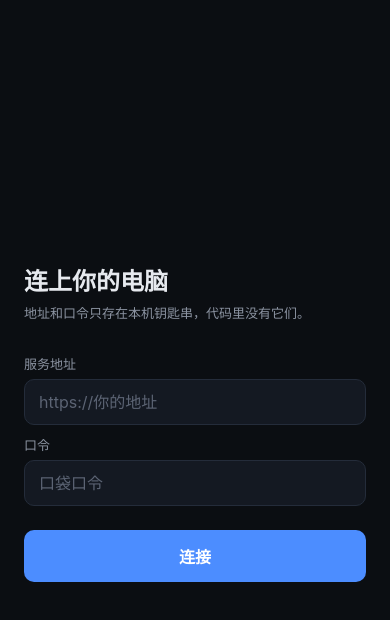
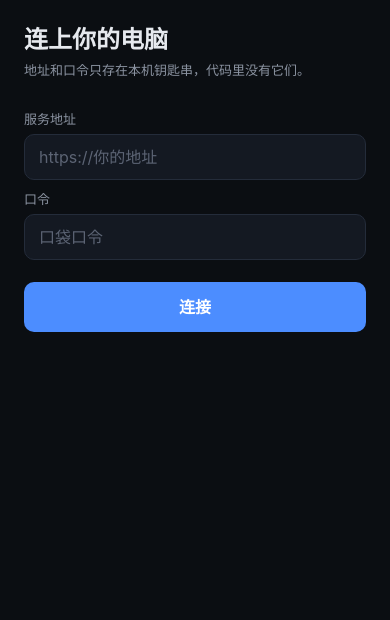
Before and after one commit to xiaoxiaoma-1/ds-bot-app, a React Native app: screen / in a window 390 px wide. Shown: the top 620 px of the page. Built offline with nearby package versions, Linux system fonts and the light colour scheme.

Commit message:
fix: 会话页/设置页安全区 + 字号锁定 + 分步错误提示

```diff
--- a/src/screens/ChatScreen.js
+++ b/src/screens/ChatScreen.js
@@ -10,22 +10,24 @@ import {
   TextInput,
   View,
 } from 'react-native';
+import { useSafeAreaInsets } from 'react-native-safe-area-context';
 import { C } from '../theme';
 import { chat, openFeed, send } from '../api';
 
 // 功能二 + 三：会话历史 + 发消息 + 流式回复。
 // 历史：GET /api/dsbot/chat?bot=<id>，一次给全部（代理层还没透出 cursor，翻页先禁用）。
 // 发送：POST /api/dsbot/send {bot, text}。
-// 流式：优先 SSE GET /api/bot/feed（'stream' 事件）；该路由不存在时自动降级为轮询。
+// 流式：优先 SSE GET /api/bot/feed（'stream' 事件）；该路由不存在时自动降级轮询。
 
 const POLL_MS = 1500;
 const POLL_MAX = 30;
 
 export default function ChatScreen({ bot, onBack }) {
+  const insets = useSafeAreaInsets();
   const [items, setItems] = useState([]);
   const [draft, setDraft] = useState('');
   const [loading, setLoading] = useState(true);
-  const [err, setErr] = useState('');
+  const [err, setErr] = useState(null);
   const [live, setLive] = useState('');
   const [mode, setMode] = useState('');
   const stopFeed = useRef(null);
@@ -44,9 +46,9 @@ export default function ChatScreen({ bot, onBack }) {
       const msgs = await chat(bot.id);
       setItems(msgs);
       lastCount.current = msgs.length;
-      setErr('');
+      setErr(null);
     } catch (e) {
-      setErr(e.message || '读不到对话');
+      setErr({ step: e.step || 'chat', message: e.message || '读不到对话' });
     } finally {
       setLoading(false);
     }
@@ -87,14 +89,14 @@ export default function ChatScreen({ bot, onBack }) {
     const text = draft.trim();
     if (!text) return;
     setDraft('');
-    setErr('');
+    setErr(null);
     const before = items;
     setItems([...before, { who: '我', text, local: true }]);
     setLive(' ');
     try {
       await send(bot.id, text);
     } catch (e) {
-      setErr(e.message || '发送失败');
+      setErr({ step: e.step || 'send', message: e.message || '发送失败' });
       setLive('');
       setItems(before);
       return;
@@ -126,15 +128,7 @@ export default function ChatScreen({ bot, onBack }) {
     });
   }
 
-  if (loading) {
-    return (
-      <View style={s.center}>
-        <ActivityIndicator color={C.accent} />
-      </View>
-    );
-  }
-
-  const view = [...items].reverse();
+  const stepLabel = { chat: '读会话失败', send: '发送失败', auth: '认证失败', feed: '流式断开' };
 
   return (
     <KeyboardAvoidingView
@@ -142,49 +136,84 @@ export default function ChatScreen({ bot, onBack }) {
       behavior={Platform.OS === 'ios' ? 'padding' : undefined}
       keyboardVerticalOffset={0}
     >
-      <View style={s.head}>
+      <View style={[s.head, { paddingTop: insets.top + 8 }]}>
         <Pressable onPress={onBack} hitSlop={12}>
-          <Text style={s.back}>‹ 返回</Text>
+          <Text style={s.back} allowFontScaling={false}>
+            ‹ 返回
+          </Text>
         </Pressable>
-        <Text style={s.title} numberOfLines={1}>
+        <Text style={s.title} numberOfLines={1} allowFontScaling={false}>
           {bot.name}
         </Text>
-        <Text style={s.mode}>{mode === 'sse' ? '流式' : mode === 'poll' ? '轮询' : ''}</Text>
+        <Text style={s.mode} allowFontScaling={false}>
+          {mode === 'sse' ? '流式' : mode === 'poll' ? '轮询' : ''}
+        </Text>
       </View>
 
-      {err ? <Text style={s.err}>{err}</Text> : null}
+      {err ? (
+        <View style={s.errBox}>
+          <Text style={s.errTitle} allowFontScaling={false}>
+            {stepLabel[err.step] || '出错了'}
+          </Text>
+          <Text style={s.errMsg} allowFontScaling={false}>
+            {err.message}
+          </Text>
+        </View>
+      ) : null}
 
+      {loading ? (
+        <View style={s.center}>
+          <ActivityIndicator color={C.accent} />
+          <Text style={s.centerText} allowFontScaling={false}>
+            正在读会话
+          </Text>
+        </View>
+      ) : (
         <FlatList
-        data={view}
+          data={[...items].reverse()}
           inverted
           keyExtractor={(it, i) => String(it.at || '') + i}
           contentContainerStyle={{ paddingVertical: 10 }}
           ListHeaderComponent={
-          <Pressable disabled style={s.older}>
-            <Text style={s.olderText}>更早的历史：代理层补上 cursor 后开放</Text>
-          </Pressable>
+            <View style={s.older}>
+              <Text style={s.olderText} allowFontScaling={false}>
+                更早的历史：代理层补上 cursor 后开放
+              </Text>
+            </View>
+          }
+          ListEmptyComponent={
+            <View style={s.center}>
+              <Text style={s.centerText} allowFontScaling={false}>
+                这个会话还没有消息
+              </Text>
+            </View>
           }
           renderItem={({ item }) => {
             const mine = item.who === '我';
             return (
               <View style={[s.bubbleRow, mine ? s.right : s.left]}>
                 <View style={[s.bubble, mine ? s.bubbleMine : s.bubbleTheirs]}>
-                <Text style={s.bubbleText}>{item.text}</Text>
+                  <Text style={s.bubbleText} allowFontScaling={false}>
+                    {item.text}
+                  </Text>
                 </View>
               </View>
             );
           }}
         />
+      )}
 
       {live ? (
         <View style={[s.bubbleRow, s.left]}>
           <View style={[s.bubble, s.bubbleTheirs]}>
-            <Text style={s.bubbleText}>{live}</Text>
+            <Text style={s.bubbleText} allowFontScaling={false}>
+              {live}
+            </Text>
           </View>
         </View>
       ) : null}
 
-      <View style={s.composer}>
+      <View style={[s.composer, { paddingBottom: Math.max(insets.bottom, 10) }]}>
         <TextInput
           style={s.input}
           value={draft}
@@ -194,7 +223,9 @@ export default function ChatScreen({ bot, onBack }) {
           multiline
         />
         <Pressable style={s.sendBtn} onPress={onSend} disabled={!draft.trim()}>
-          <Text style={s.sendText}>发送</Text>
+          <Text style={s.sendText} allowFontScaling={false}>
+            发送
+          </Text>
         </Pressable>
       </View>
     </KeyboardAvoidingView>
@@ -203,23 +234,33 @@ export default function ChatScreen({ bot, onBack }) {
 
 const s = StyleSheet.create({
   root: { flex: 1, backgroundColor: C.bg },
-  center: { flex: 1, backgroundColor: C.bg, alignItems: 'center', justifyContent: 'center' },
+  center: { alignItems: 'center', justifyContent: 'center', paddingVertical: 40, gap: 10 },
+  centerText: { color: C.ink3, fontSize: 13, lineHeight: 19, textAlign: 'center' },
   head: {
     flexDirection: 'row',
     alignItems: 'center',
     paddingHorizontal: 14,
-    paddingTop: 12,
     paddingBottom: 10,
     borderBottomColor: C.line,
     borderBottomWidth: StyleSheet.hairlineWidth,
     gap: 10,
   },
-  back: { color: C.accent, fontSize: 15 },
-  title: { color: C.ink, fontSize: 16, fontWeight: '600', flex: 1, textAlign: 'center' },
-  mode: { color: C.ink3, fontSize: 11, width: 34, textAlign: 'right' },
-  err: { color: C.bad, fontSize: 13, paddingHorizontal: 14, paddingTop: 8 },
+  back: { color: C.accent, fontSize: 15, lineHeight: 20 },
+  title: { color: C.ink, fontSize: 16, fontWeight: '600', lineHeight: 22, flex: 1, textAlign: 'center' },
+  mode: { color: C.ink3, fontSize: 11, lineHeight: 16, width: 34, textAlign: 'right' },
+  errBox: {
+    margin: 14,
+    padding: 12,
+    backgroundColor: C.card,
+    borderRadius: 10,
+    borderWidth: 1,
+    borderColor: C.line,
+    gap: 4,
+  },
+  errTitle: { color: C.bad, fontSize: 13, fontWeight: '700', lineHeight: 18 },
+  errMsg: { color: C.ink, fontSize: 13, lineHeight: 19 },
   older: { alignItems: 'center', paddingVertical: 12 },
-  olderText: { color: C.ink3, fontSize: 11 },
+  olderText: { color: C.ink3, fontSize: 11, lineHeight: 16 },
   bubbleRow: { paddingHorizontal: 14, marginVertical: 4 },
   left: { alignItems: 'flex-start' },
   right: { alignItems: 'flex-end' },
@@ -231,7 +272,8 @@ const s = StyleSheet.create({
     flexDirection: 'row',
     alignItems: 'flex-end',
     gap: 8,
-    padding: 10,
+    paddingHorizontal: 10,
+    paddingTop: 10,
     borderTopColor: C.line,
     borderTopWidth: StyleSheet.hairlineWidth,
   },
@@ -246,5 +288,5 @@ const s = StyleSheet.create({
     paddingVertical: 10,
   },
   sendBtn: { backgroundColor: C.accent, borderRadius: 12, paddingHorizontal: 16, paddingVertical: 11 },
-  sendText: { color: '#fff', fontSize: 15, fontWeight: '600' },
+  sendText: { color: '#fff', fontSize: 15, fontWeight: '600', lineHeight: 20 },
 });
--- a/src/screens/SetupScreen.js
+++ b/src/screens/SetupScreen.js
@@ -4,30 +4,33 @@ import {
   KeyboardAvoidingView,
   Platform,
   Pressable,
+  ScrollView,
   StyleSheet,
   Text,
   TextInput,
   View,
 } from 'react-native';
+import { useSafeAreaInsets } from 'react-native-safe-area-context';
 import { C } from '../theme';
 import { login } from '../api';
 import { setBase, setPass } from '../store';
 
 export default function SetupScreen({ onDone }) {
+  const insets = useSafeAreaInsets();
   const [base, setBaseText] = useState('');
   const [pass, setPassText] = useState('');
   const [busy, setBusy] = useState(false);
-  const [err, setErr] = useState('');
+  const [err, setErr] = useState(null);
 
   async function submit() {
-    setErr('');
+    setErr(null);
     const b = base.trim().replace(/\/+$/, '');
     if (!/^https?:\/\//i.test(b)) {
-      setErr('地址要以 http:// 或 https:// 开头');
+      setErr({ step: '地址', message: '地址要以 http:// 或 https:// 开头' });
       return;
     }
     if (!pass) {
-      setErr('请填口令');
+      setErr({ step: '口令', message: '口令不能为空' });
       return;
     }
     setBusy(true);
@@ -37,7 +40,10 @@ export default function SetupScreen({ onDone }) {
       await login(b, pass);
       onDone();
     } catch (e) {
-      setErr(e.locked ? `试太多次，${Math.ceil((e.left || 0) / 60)} 分钟后再来` : e.message || '连不上');
+      const msg = e.locked
+        ? `试太多次，${Math.ceil((e.left || 0) / 60)} 分钟后再来`
+        : e.message || '连不上';
+      setErr({ step: e.step === 'login' ? '登录失败' : '连接失败', message: msg });
     } finally {
       setBusy(false);
     }
@@ -45,13 +51,23 @@ export default function SetupScreen({ onDone }) {
 
   return (
     <KeyboardAvoidingView
-      style={s.root}
+      style={[s.root, { paddingTop: insets.top + 24 }]}
       behavior={Platform.OS === 'ios' ? 'padding' : undefined}
     >
-      <Text style={s.title}>连上你的电脑</Text>
-      <Text style={s.hint}>地址和口令只存在本机钥匙串，代码里没有它们。</Text>
+      <ScrollView
+        contentContainerStyle={{ paddingBottom: 24 }}
+        keyboardShouldPersistTaps="handled"
+      >
+        <Text style={s.title} allowFontScaling={false}>
+          连上你的电脑
+        </Text>
+        <Text style={s.hint} allowFontScaling={false}>
+          地址和口令只存在本机钥匙串，代码里没有它们。
+        </Text>
 
-      <Text style={s.label}>服务地址</Text>
+        <Text style={s.label} allowFontScaling={false}>
+          服务地址
+        </Text>
         <TextInput
           style={s.input}
           value={base}
@@ -64,7 +80,9 @@ export default function SetupScreen({ onDone }) {
           inputMode="url"
         />
 
-      <Text style={s.label}>口令</Text>
+        <Text style={s.label} allowFontScaling={false}>
+          口令
+        </Text>
         <TextInput
           style={s.input}
           value={pass}
@@ -76,20 +94,36 @@ export default function SetupScreen({ onDone }) {
           autoCorrect={false}
         />
 
-      {err ? <Text style={s.err}>{err}</Text> : null}
+        {err ? (
+          <View style={s.errBox}>
+            <Text style={s.errTitle} allowFontScaling={false}>
+              {err.step}
+            </Text>
+            <Text style={s.errMsg} allowFontScaling={false}>
+              {err.message}
+            </Text>
+          </View>
+        ) : null}
 
         <Pressable style={[s.btn, busy && s.btnBusy]} onPress={submit} disabled={busy}>
-        {busy ? <ActivityIndicator color="#fff" /> : <Text style={s.btnText}>连接</Text>}
+          {busy ? (
+            <ActivityIndicator color="#fff" />
+          ) : (
+            <Text style={s.btnText} allowFontScaling={false}>
+              连接
+            </Text>
+          )}
         </Pressable>
+      </ScrollView>
     </KeyboardAvoidingView>
   );
 }
 
 const s = StyleSheet.create({
-  root: { flex: 1, backgroundColor: C.bg, padding: 24, justifyContent: 'center' },
-  title: { color: C.ink, fontSize: 24, fontWeight: '600' },
-  hint: { color: C.ink2, fontSize: 13, marginTop: 6, marginBottom: 22 },
-  label: { color: C.ink2, fontSize: 13, marginBottom: 6, marginTop: 10 },
+  root: { flex: 1, backgroundColor: C.bg, paddingHorizontal: 24 },
+  title: { color: C.ink, fontSize: 24, fontWeight: '700', lineHeight: 31 },
+  hint: { color: C.ink2, fontSize: 13, lineHeight: 19, marginTop: 6, marginBottom: 20 },
+  label: { color: C.ink2, fontSize: 13, lineHeight: 18, marginBottom: 6, marginTop: 10 },
   input: {
     backgroundColor: C.card,
     borderColor: C.line,
@@ -100,14 +134,24 @@ const s = StyleSheet.create({
     paddingHorizontal: 14,
     paddingVertical: 12,
   },
-  err: { color: C.bad, fontSize: 13, marginTop: 14 },
+  errBox: {
+    marginTop: 14,
+    padding: 12,
+    backgroundColor: C.card,
+    borderRadius: 10,
+    borderWidth: 1,
+    borderColor: C.line,
+    gap: 4,
+  },
+  errTitle: { color: C.bad, fontSize: 13, fontWeight: '700', lineHeight: 18 },
+  errMsg: { color: C.ink, fontSize: 13, lineHeight: 19 },
   btn: {
     backgroundColor: C.accent,
     borderRadius: 10,
-    marginTop: 24,
+    marginTop: 22,
     paddingVertical: 14,
     alignItems: 'center',
   },
   btnBusy: { opacity: 0.7 },
-  btnText: { color: '#fff', fontSize: 16, fontWeight: '600' },
+  btnText: { color: '#fff', fontSize: 16, fontWeight: '600', lineHeight: 22 },
 });
```
Lines whose indentation alone changed are shown as unchanged.
